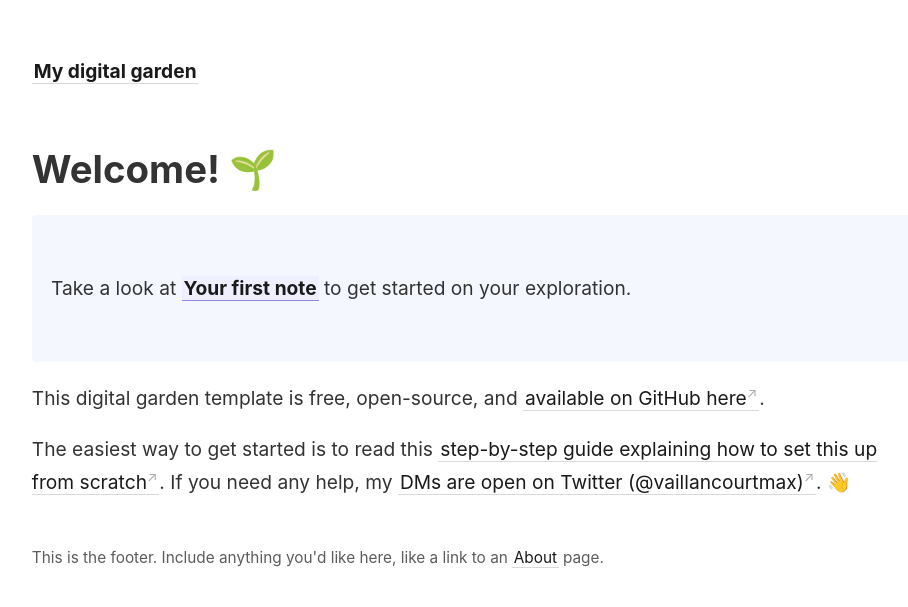
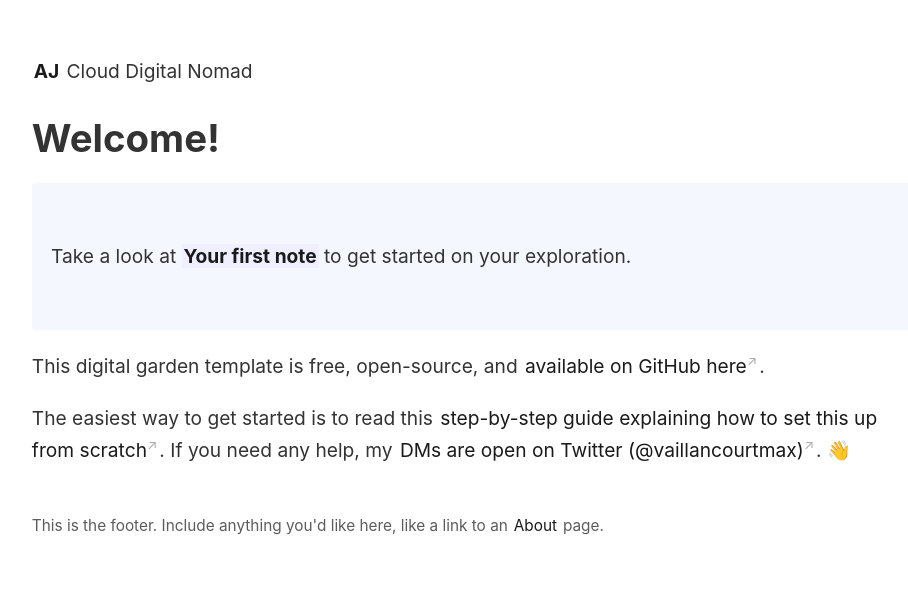
Before and after one commit to ajnixon/ajnixon.com, a Jekyll site: the page built from _pages/index.md, in a window 1280 px wide. Shown: the top 607 px of the page, without its empty margins (45-953 px from the left). Built offline with Jekyll 4.4.1, drawn with Linux system fonts in a browser that asks for light colours.

Commit message:
Initial setup

```diff
--- a/_config.yml
+++ b/_config.yml
@@ -1,4 +1,4 @@
-title:               My digital garden
+title:               AJ
 include:             ['_pages']
 exclude:             ['_includes/notes_graph.json']
 # You may need to change the base URL depending on your deploy configuration.
--- a/_includes/nav.html
+++ b/_includes/nav.html
@@ -1,3 +1,4 @@
 <div>
     <a class="internal-link" href="{{ site.baseurl }}/"><b>{{ site.title }}</b></a>
+    Cloud Digital Nomad
 </div>
--- a/_layouts/note.html
+++ b/_layouts/note.html
@@ -6,7 +6,7 @@ layout: default
   <div>
     <h1>{{ page.title }}</h1>
     <time datetime="{{ page.last_modified_at | date_to_xmlschema }}">{% if page.type != 'pages' %}
-      Last updated on {{ page.last_modified_at | date: "%B %-d, %Y" }}
+      Last tended: {{ page.last_modified_at | date: "%B %-d, %Y" }}
       {% endif %}
     </time>
   </div>
--- a/_pages/index.md
+++ b/_pages/index.md
@@ -5,7 +5,7 @@ id: home
 permalink: /
 ---
 
-# Welcome! 🌱
+# Welcome!
 
 <p style="padding: 3em 1em; background: #f5f7ff; border-radius: 4px;">
   Take a look at <span style="font-weight: bold">[[Your first note]]</span> to get started on your exploration.
--- a/_sass/_style.scss
+++ b/_sass/_style.scss
@@ -79,7 +79,7 @@ a {
   transition: background 300ms;
   padding: 0 0.1em;
   text-decoration: none;
-  border-bottom: 1px solid $color-border;
+  /*border-bottom: 1px solid $color-border;*/
   color: $color-primary;
   &:hover {
     color: black !important;
@@ -105,7 +105,7 @@ a {
 }
 
 nav {
-  margin: 1em 0 3em;
+  margin: 1em 0 1em;
 }
 
 #notes-entry-container {
```
Also changed, not shown: _notes/_staging/template.md (added, +4 -0 lines).
